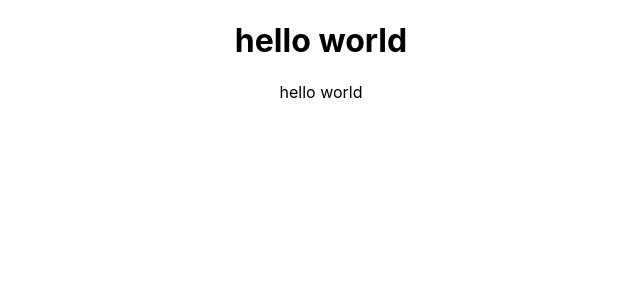
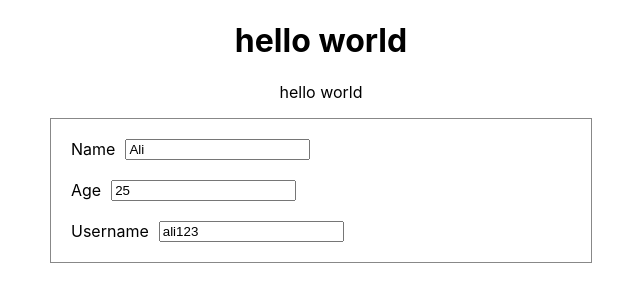
Before and after one commit to artahir777/mern-react-course, a React (Create React App) app: page / in a window 1280 px wide. Shown: the top 302 px of the page, without its empty margins (319-959 px from the left). Built offline with nearby package versions, Linux system fonts and the light colour scheme.

Commit message:
created some basic forms and validated them using useState

```diff
--- a/src/App.js
+++ b/src/App.js
@@ -1,4 +1,6 @@
 import "./App.css";
+import Card from "./components/card/card";
+import Form from "./components/form/form";
 
 function App() {
   return (
@@ -6,6 +8,8 @@ function App() {
       <h1>hello world</h1>
       <p> hello world </p>
 
+      <Card/>
+
     </div>
   );
 }
--- /dev/null
+++ b/src/components/card/card.css
@@ -0,0 +1,14 @@
+.card-main {
+  display: flex;
+  flex-direction: column;
+  gap: 20px;
+  width: 500px;
+  margin: auto;
+  padding: 20px;
+  border: 1px solid #888;
+}
+
+.field {
+  display: flex;
+  gap: 10px;
+}
--- /dev/null
+++ b/src/components/card/card.jsx
@@ -0,0 +1,31 @@
+import { useState } from "react";
+import "./card.css";
+
+const Card = ({ formValues }) => {
+
+    const [formData, setFormData] = useState(formValues)
+
+  return (
+    <div className="card-main">
+      <Field name="Name" value="Ali" id="name" itemName="name" />
+      <Field name="Age" value={25} id="age" itemName="age" />
+      <Field
+        name="Username"
+        value={"ali123"}
+        id="username"
+        itemName="username"
+      />
+    </div>
+  );
+};
+
+const Field = ({ name, value, id, itemName }) => {
+  return (
+    <div className="field">
+      <label htmlFor={itemName}>{name}</label>
+      <input name={itemName} id={id} value={value} />
+    </div>
+  );
+};
+
+export default Card;
--- /dev/null
+++ b/src/components/form/form.css
@@ -0,0 +1,16 @@
+.my-form {
+  display: flex;
+  flex-direction: column;
+  gap: 25px;
+  margin: auto;
+  width: 400px;
+}
+
+.form-item {
+  display: flex;
+  gap: 5px;
+}
+
+.error-text {
+  color: red;
+}
--- /dev/null
+++ b/src/components/form/form.jsx
@@ -0,0 +1,57 @@
+import { useState } from "react";
+import "./form.css";
+
+const Form = () => {
+  // const [username, setUsername] = useState("");
+  // const [age, setAge] = useState(0);
+  const [error, setError] = useState(null);
+
+  const [formData, setFormData] = useState({ username: "", age: undefined });
+
+  const submitForm = (event) => {
+    event.preventDefault();
+    console.log("formData", formData);
+    const { username, age } = formData;
+    if (username.length > 5 && username.length <= 15 && age > 18) {
+      console.log("values", username, age);
+      // some API call
+      setError(null);
+    } else setError("Invalid Data entered");
+  };
+
+  const onChange = (event) => {
+    const { name, value } = event.target;
+    console.log(name, value);
+    setFormData((prevData) => ({
+      ...prevData,
+      [name]: value,
+    }));
+    console.log("on change", formData);
+  };
+
+  return (
+    <div>
+      <form className="my-form" name="login-form" onSubmit={submitForm}>
+        <div className="form-item">
+          <label htmlFor="username"> Username </label>
+          <input
+            type="text"
+            id="username"
+            name="username"
+            onChange={onChange}
+          />
+        </div>
+
+        <div className="form-item">
+          <label htmlFor="age">Age</label>
+          <input type="number" id="age" name="age" onChange={onChange} />
+        </div>
+
+        <button type="submit">submit</button>
+        {error && <p className="error-text"> {error} </p>}
+      </form>
+    </div>
+  );
+};
+
+export default Form;
```
